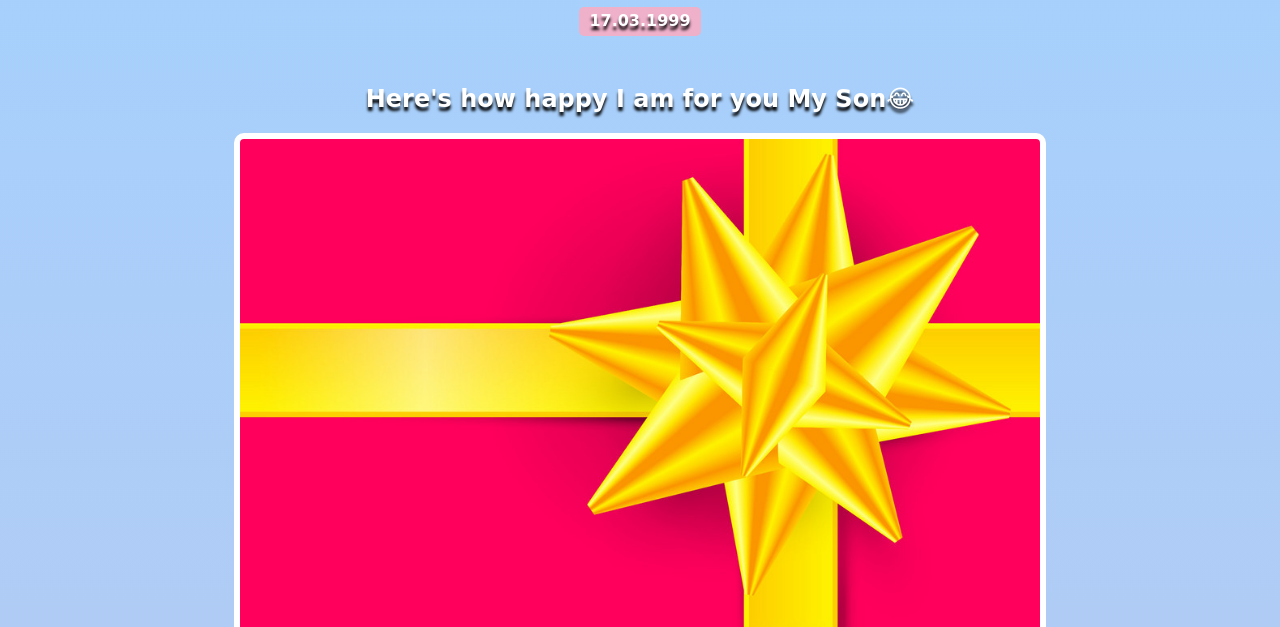
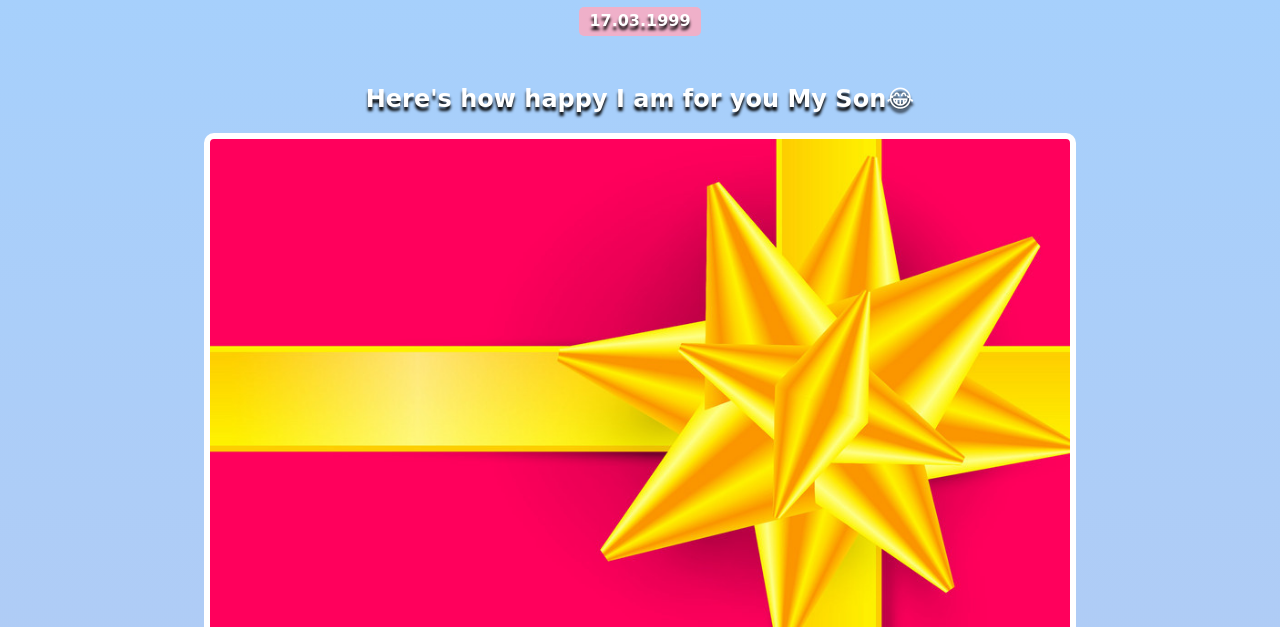
Before and after one commit to mohdfarman786/birthday-satyam, a website built with Vite: page index.html in a window 1280 px wide. Shown: the part 325-952 px from the top of the page. Built offline with nearby package versions, Linux system fonts and the light colour scheme; a web font is replaced by a local one.

Commit message:
Update styles.css

```diff
--- a/styles.css
+++ b/styles.css
@@ -64,8 +64,8 @@ h1, h2, h3, h4{
 
 .gift-img1 {
     margin: 20px auto;
-    max-width: 800px;
-    height: 800px;
+    max-width: 860px;
+    height: 900px;
     border: 6px solid white;
     border-radius: 10px;
     background-image: url("gift-cover.jpg");
```
